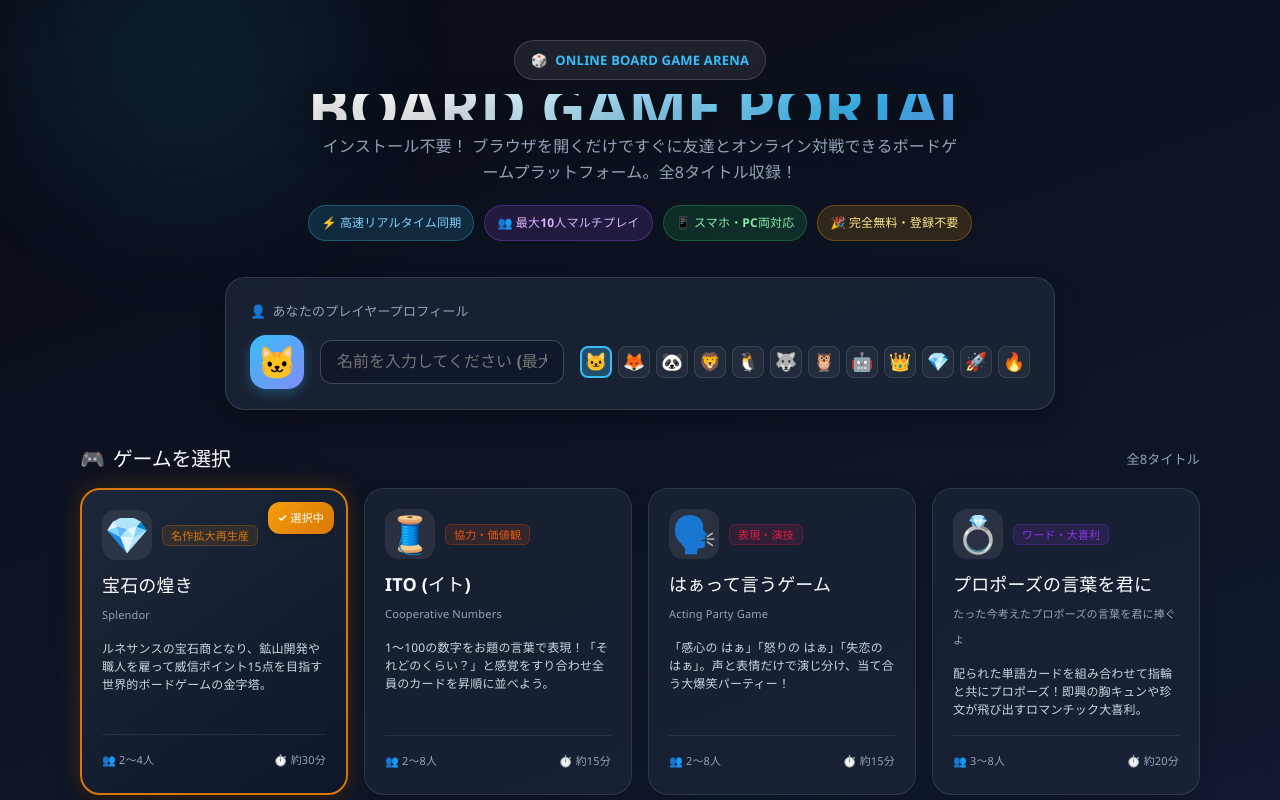
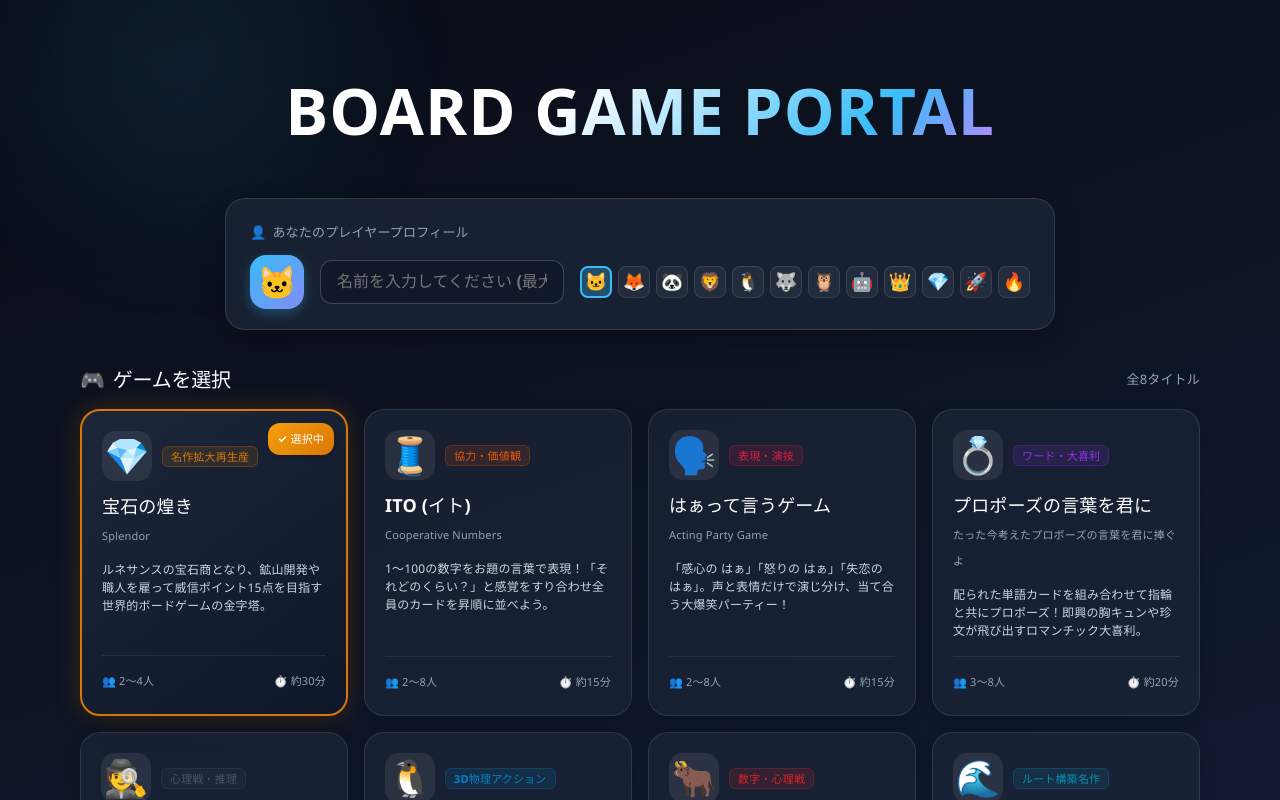
Before and after one commit to suti-tasu/-, a React (Vite) app: page / in a window 1280 px wide. Shown: the top 800 px of the page. Built offline with nearby package versions, Linux system fonts and the light colour scheme; what boardgame.io would draw is missing.

Commit message:
Add files via upload

```diff
--- a/src/App.jsx
+++ b/src/App.jsx
@@ -529,49 +529,21 @@ const App = () => {
       <div style={{ maxWidth: '1120px', margin: '0 auto', position: 'relative', zIndex: 1 }}>
 
         {/* HERO HEADER */}
-        <div style={{ textAlign: 'center', marginBottom: '36px' }}>
-          <div style={{ display: 'inline-flex', alignItems: 'center', gap: '8px', background: 'rgba(255, 255, 255, 0.08)', border: '1px solid rgba(255, 255, 255, 0.15)', padding: '6px 16px', borderRadius: '30px', fontSize: '13px', fontWeight: 'bold', color: '#38bdf8', marginBottom: '14px', backdropFilter: 'blur(8px)' }}>
-            <span>🎲</span> ONLINE BOARD GAME ARENA
-          </div>
-
+        <div style={{ textAlign: 'center', margin: '20px 0 36px', padding: '0 10px' }}>
           <h1 style={{
-            fontSize: 'clamp(2.2rem, 5vw, 3.5rem)',
+            fontSize: 'clamp(2.2rem, 5vw, 3.6rem)',
             fontWeight: '900',
-            letterSpacing: '-1px',
-            margin: '0 0 14px',
-            background: 'linear-gradient(135deg, #ffffff 30%, #38bdf8 70%, #c084fc 100%)',
+            letterSpacing: '1px',
+            lineHeight: 1.35,
+            margin: 0,
+            padding: '8px 0',
+            background: 'linear-gradient(135deg, #ffffff 40%, #38bdf8 80%, #c084fc 100%)',
             WebkitBackgroundClip: 'text',
             WebkitTextFillColor: 'transparent',
-            textShadow: '0 10px 30px rgba(0,0,0,0.3)'
+            display: 'inline-block'
           }}>
             BOARD GAME PORTAL
           </h1>
-
-          <p style={{
-            fontSize: '16px',
-            color: '#94a3b8',
-            maxWidth: '650px',
-            margin: '0 auto 20px',
-            lineHeight: 1.6
-          }}>
-            インストール不要！ ブラウザを開くだけですぐに友達とオンライン対戦できるボードゲームプラットフォーム。全8タイトル収録！
-          </p>
-
-          {/* 特徴バッジ列 */}
-          <div style={{ display: 'flex', justifyContent: 'center', gap: '10px', flexWrap: 'wrap' }}>
-            <span style={{ background: 'rgba(56, 189, 248, 0.15)', color: '#7dd3fc', border: '1px solid rgba(56, 189, 248, 0.3)', padding: '4px 12px', borderRadius: '20px', fontSize: '12px', fontWeight: 'bold' }}>
-              ⚡ 高速リアルタイム同期
-            </span>
-            <span style={{ background: 'rgba(168, 85, 247, 0.15)', color: '#d8b4fe', border: '1px solid rgba(168, 85, 247, 0.3)', padding: '4px 12px', borderRadius: '20px', fontSize: '12px', fontWeight: 'bold' }}>
-              👥 最大10人マルチプレイ
-            </span>
-            <span style={{ background: 'rgba(34, 197, 94, 0.15)', color: '#86efac', border: '1px solid rgba(34, 197, 94, 0.3)', padding: '4px 12px', borderRadius: '20px', fontSize: '12px', fontWeight: 'bold' }}>
-              📱 スマホ・PC両対応
-            </span>
-            <span style={{ background: 'rgba(245, 158, 11, 0.15)', color: '#fde68a', border: '1px solid rgba(245, 158, 11, 0.3)', padding: '4px 12px', borderRadius: '20px', fontSize: '12px', fontWeight: 'bold' }}>
-              🎉 完全無料・登録不要
-            </span>
-          </div>
         </div>
 
         {/* エラー表示 */}
```
